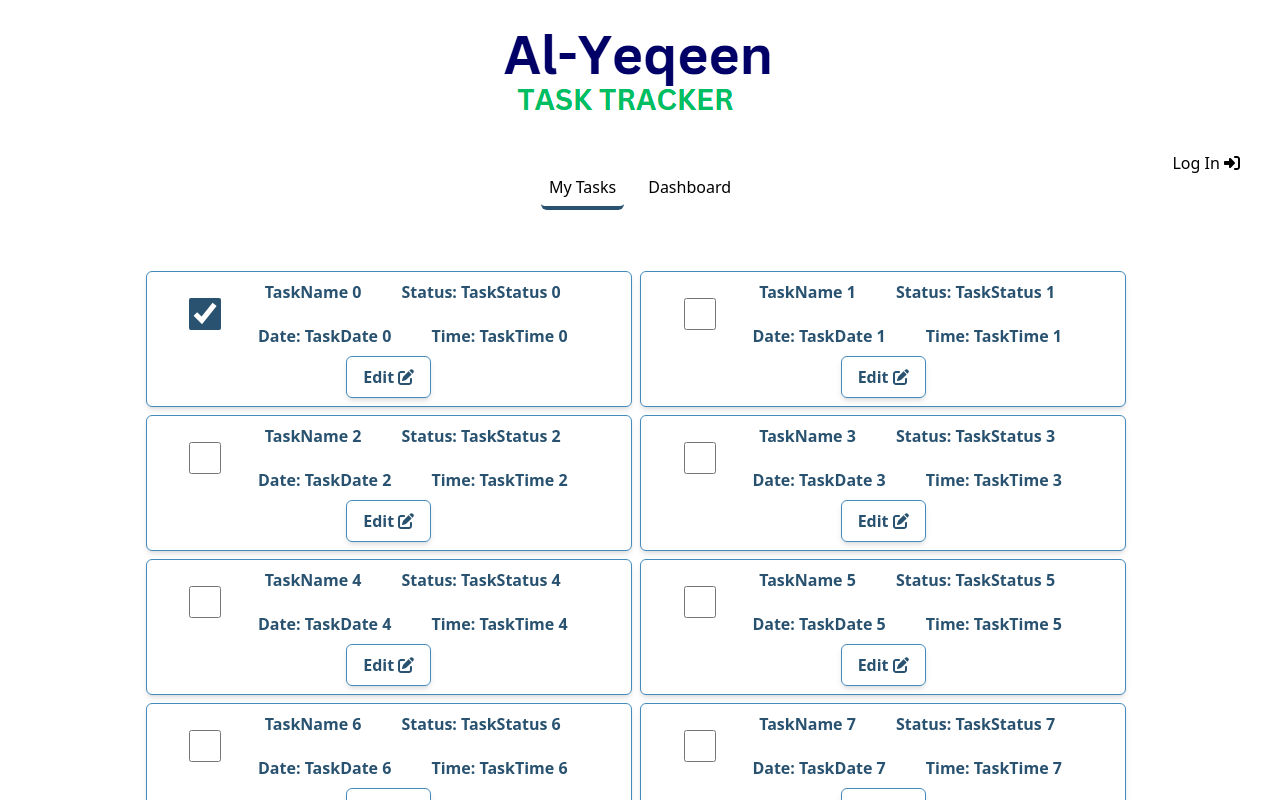
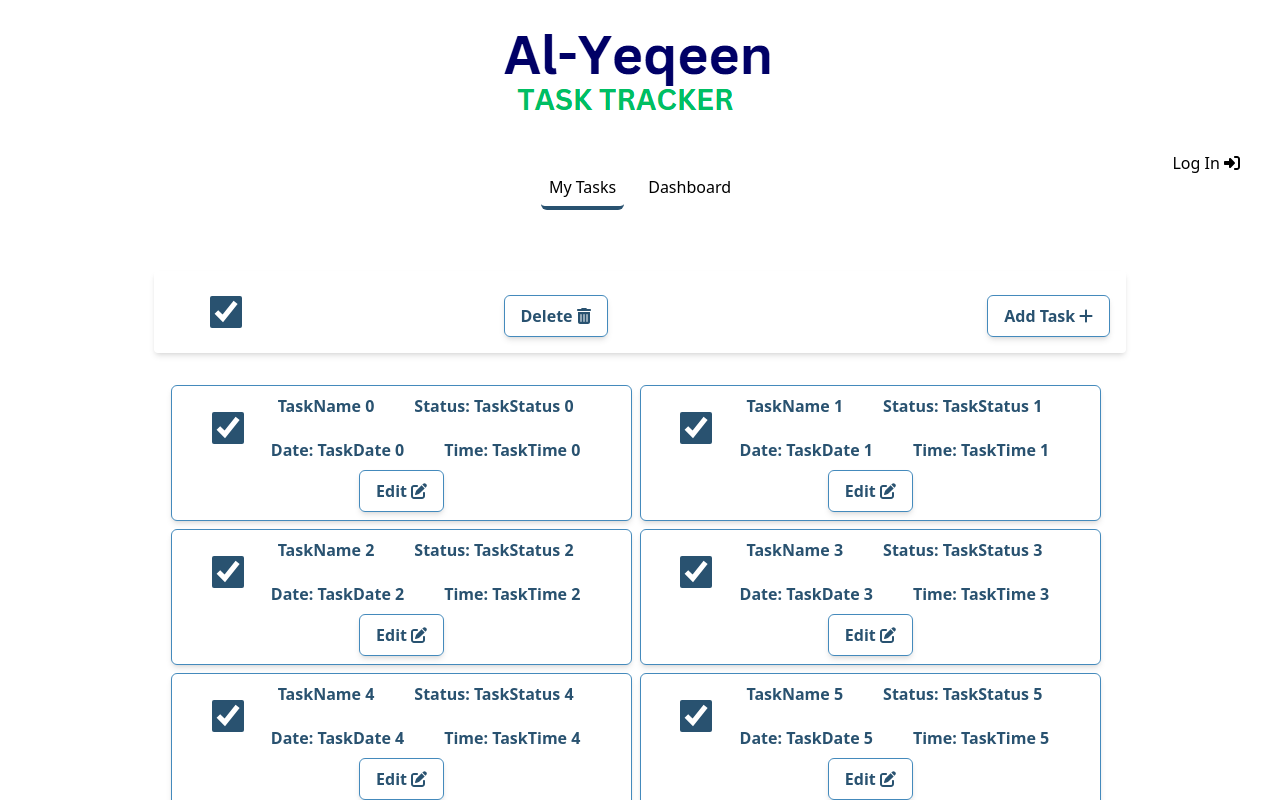
Before and after one commit to SuhudAlyeqeenDotGithub/ALYEQEEN-TASK-TRACKER, a React (Vite) app: page /mytasks in a window 1280 px wide. Both pictures are taken after a click on the checkbox 205 px from the left and 314 px from the top of the page. Shown: the top 800 px of the page. Built offline with nearby package versions, Linux system fonts and the light colour scheme.

Commit message:
Added interactivity to the check boxes including a select all to select or deselect all

```diff
--- /dev/null
+++ b/src/components/AllPurposeCheckBox.jsx
@@ -0,0 +1,19 @@
+
+function AllPurposeCheckBox({inputValue, inputId, inputName, onchangeFunction, checked}) {
+
+ const classNameFormatting = `w-8 h-8 accent-[#295270]`;
+
+   return (
+    <input
+      type="checkbox"
+      className={classNameFormatting}
+      checked={checked}
+      id={inputId}
+      value={inputValue}
+      name={inputName}
+      onChange={onchangeFunction}
+    />
+  );
+}
+
+export default AllPurposeCheckBox
--- a/src/components/AllPurposeInput.jsx
+++ b/src/components/AllPurposeInput.jsx
@@ -1,5 +1,3 @@
-import { useState } from "react";
-
 const AllPurposeInput = ({inputPlaceHolder, inputValue, inputType, inputId, inputName, onchangeFunction, styling}) => {
 
   // Class formatting based on focus state
--- a/src/pages/TasksPage.jsx
+++ b/src/pages/TasksPage.jsx
@@ -1,26 +1,57 @@
-import AllPurposeInput from "../components/allPurposeInput";
+
+import AllPurposeCheckBox from '../components/AllPurposeCheckBox';
 import { FontAwesomeIcon } from '@fortawesome/react-fontawesome';
-import { faEdit } from "@fortawesome/free-solid-svg-icons";
+import { faEdit, faTrashAlt, faAdd} from "@fortawesome/free-solid-svg-icons";
+import { useState } from 'react';
 
 function TasksPage() {
   const taskContainerStyle = "text-[#295270] font-semibold p-2 rounded-md bg-white border border-[#448ABC] shadow-md mb-2 mr-2 flex flex-wrap w-2/5 max-w-2/5 min-w-96 items-center justify-center"
   const editIcon = <FontAwesomeIcon icon={faEdit}/>
-  const elements = [];
-  for(let i = 0; i < 100; i++){
-    const obj = {
+  const deleteIcon = <FontAwesomeIcon icon={faTrashAlt}/>
+  const addIcon = <FontAwesomeIcon icon={faAdd}/>
+  const [selectAllCheckStatus, setSelectAllCheckBoxStatus] = useState(false);
+
+
+  const tasksData = Array.from({length: 10}, (item, i) => {
+    return {
       Taskid: i,
       TaskName: `TaskName ${i}`,
       TaskStatus: `TaskStatus ${i}`,
       TaskDate: `TaskDate ${i}`,
       TaskTime: `TaskTime ${i}`
     };
+  });
 
-    elements.push(
-      <div key={i} className={taskContainerStyle}>
+
+
+  const [regularCheckBoxStatus, setRegularCheckBoxStatus] = useState(Array(tasksData.length).fill(false));
+  const oneOrMoreRegBoxIsTrue = regularCheckBoxStatus.some((checkStatus) => checkStatus === true);
+  const onlyOneCheckIsTrue = regularCheckBoxStatus.filter((checkStatus) => checkStatus === true).length === 1;
+
+
+  const handleRegularCheckBoxOnchange = (index) => {
+    const updatedStatuses = [...regularCheckBoxStatus];
+    updatedStatuses[index] = !updatedStatuses[index];
+    setRegularCheckBoxStatus(updatedStatuses);
+
+
+  }
+
+  const handleSelectAllCheck = () =>{
+    setSelectAllCheckBoxStatus(!selectAllCheckStatus);
+    setRegularCheckBoxStatus(Array(tasksData.length).fill(!selectAllCheckStatus))
+
+  }
+
+
+
+   const tasks = tasksData.map((obj, index) => {
+
+    return(
+     <div key={index} className={taskContainerStyle}>
 
       <div className="row-span-2 flex basis-1/10 mr-4 items-center justify-self-center">
-          <AllPurposeInput styling="w-8 h-8 accent-[#295270]"
-           inputId={i} inputName={i} inputType="checkbox" inputValue={i}/>
+        <AllPurposeCheckBox inputId={index} inputName={index} inputValue={index} onchangeFunction={() => handleRegularCheckBoxOnchange(index)} checked={regularCheckBoxStatus[index]}/>
       </div>
 
       <div className="basis-3/4 flex flex-wrap justify-center items-center space-y-5 max-w-full">
@@ -35,21 +66,55 @@ function TasksPage() {
         </div>
       </div>
 
-
-        <div className="text-[#295270] shadow-md p-2 pr-4 pl-4 mt-2 rounded-md border border-[#448ABC] row-span-2 flex basis-3/20 items-center justify-center hover:bg-[#448ABC] hover:text-white hover:border-none">
+      <div className="cursor-pointer text-[#295270] shadow-md p-2 pr-4 pl-4 mt-2 rounded-md border border-[#448ABC] row-span-2 flex basis-3/20 items-center justify-center hover:bg-[#448ABC] hover:text-white hover:border-none">
         <p>Edit {editIcon}</p>
       </div>
 
     </div>
+    );
 
-    );
-  }
+    });
+
+    const regularButtonStyle = `cursor-pointer text-[#295270] font-semibold shadow-md p-2 pr-4 pl-4 mt-2 rounded-md border border-[#448ABC] row-span-2 flex items-center justify-center hover:bg-[#448ABC] hover:text-white hover:border-none`
+    const deleteButtonShowLogic = oneOrMoreRegBoxIsTrue ? "" : "hidden";
+    const topEditButtonLogic = onlyOneCheckIsTrue ? "" : "hidden";
+    const deleteButtonStyle = `${regularButtonStyle} ${deleteButtonShowLogic}`
+    const editButtonStyle = `${regularButtonStyle} ${topEditButtonLogic}`
+
+  return (
+    <div className="p-8">
+      <div className="shadow-md mt-10 p-4 rounded flex flex-wrap items-center w-4/5 justify-self-center">
+
+        <div className="row-span-2 flex ml-10 items-center justify-self-center">
+            <AllPurposeCheckBox inputId="selectAll" inputName="selectAll" inputValue="selectAll" onchangeFunction={handleSelectAllCheck} checked={selectAllCheckStatus}/>
+        </div>
 
 
-  return (
-    <div className="p-8 mt-10 flex flex-wrap justify-center">
-      {elements}
+        <div className="pl-10 grow flex flex-wrap space-x-10 mr-10 w-1/2 justify-center">
+          <div className={deleteButtonStyle}>
+            <p>Delete {deleteIcon}</p>
           </div>
+          <div className={editButtonStyle}>
+            <p>Edit {editIcon}</p>
+          </div>
+        </div>
+
+        <div className="self-end grow justify-self-end">
+
+        <div className="cursor-pointer text-[#295270] font-semibold shadow-md p-2 pr-4 pl-4 mt-2 rounded-md border border-[#448ABC] row-span-2 flex items-center justify-self-end hover:bg-[#448ABC] hover:text-white hover:border-none">
+          <p>Add Task {addIcon}</p>
+        </div>
+
+      </div>
+
+    </div>
+
+    <div className="p-8 flex flex-wrap justify-center">
+      {tasks}
+    </div>
+
+  </div>
+
   )
 }
 
```
Lines whose indentation alone changed are shown as unchanged.
